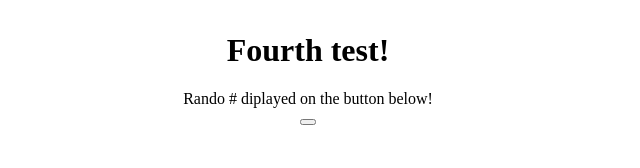
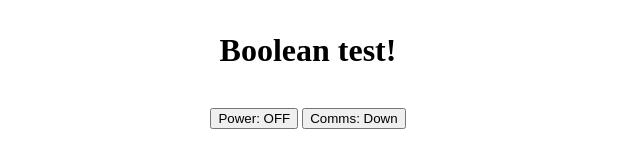
Before and after one commit to awm-builds/JsProf.Book.Packt.1, a plain HTML site: page index.html in a window 1280 px wide. Shown: the whole page, without its empty margins (0-640 px from the left). Drawn offline with Linux system fonts and the light colour scheme.

Commit message:
Added a boolean test to branch 2.3.

```diff
--- a/index.html
+++ b/index.html
@@ -8,8 +8,9 @@
 </head>
 <body>
   <main class = "center">
-    <h1>Fourth test!</h1>Rando # diplayed on the button below!</br>
-    <button id="numDisplay"></button>
+    <h1>Boolean test!</h1></br>
+    <button id="powerBtn"></button>
+    <button id="networkBtn"></button>
   </main>
   <script src="site.js"></script>
 </body>
--- a/site.js
+++ b/site.js
@@ -1,9 +1,64 @@
-let intNr = 1;
-let decNr = 1.5;
-let expNr = 1.4e15;
-let octNr = 0o10;
-//decimal version would be 8
-let hexNr = 0x3E8;
-//decimal version would be 1000
-let binNr = 0b101;
-//decimal version would be 5
+let isOn = false;
+let netComs = false;
+
+// Both below are triggered manually via the device
+let userManPwr = false; // this will be toggled by the button
+let comsLive = false;
+
+if (userManPwr == true) {
+    isOn = true;
+    if (comsLive == true) {
+        console.log("Power and connection turned on manually.\nCrypto Engine up and running.");
+    } else {
+        console.log("Power is turn on manually.\nConnection error, failed to connect.\nContact local systems admin.");
+    }
+}
+
+//Power on function
+function reportState() {
+    isOn = !!userManPwr;
+    netComs = !!comsLive;
+    const powerMsg = isOn ? 'Power and connection turned ON manually.' : 'Power is OFF.';
+    const connMsg = comsLive ? 'Crypto Engine up and running.' : 'Connection error, failed to connect.';
+    console.log(`${powerMsg} ${isOn ? connMsg : ''}`.trim());
+}
+
+// Network function
+function reportConnect() {
+    netComs = !!comsLive;
+    const connMsg = comsLive ? 'Crypto Engine up and running.' : 'Connection error, failed to connect.';
+    console.log(`${connMsg} ${isOn ? connMsg : ''}`.trim());
+}
+
+// update initial state
+reportState();
+reportConnect();
+
+
+const powerBtn = document.getElementById('powerBtn');
+if (powerBtn) {
+  const updatePower = () => powerBtn.textContent = isOn ? 'Power: ON' : 'Power: OFF';
+  updatePower();
+  powerBtn.addEventListener('click', () => {
+    userManPwr = !userManPwr;
+    isOn = userManPwr;
+    updatePower();
+    reportState();
+  });
+} else {
+  console.log('Button with id "powerBtn" not found');
+}
+
+const networkBtn = document.getElementById('networkBtn');
+if (networkBtn) {
+  const updateNetwork = () => networkBtn.textContent = netComs ? 'Comms: Running' : 'Comms: Down';
+  updateNetwork();
+  networkBtn.addEventListener('click', () => {
+    comsLive = !comsLive;
+    netComs = comsLive;
+    updateNetwork();
+    reportState();
+  });
+} else {
+  console.log('Button with id "networkBtn" not found');
+}
```
